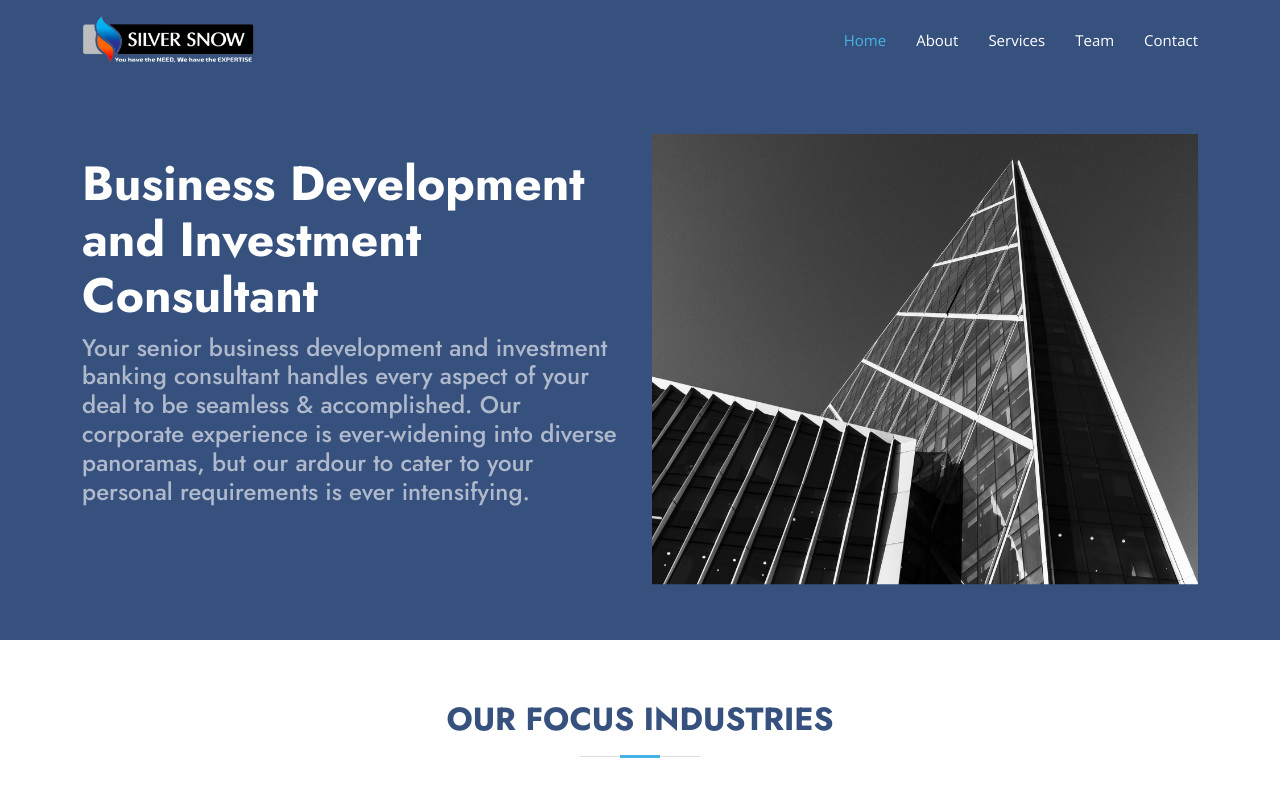
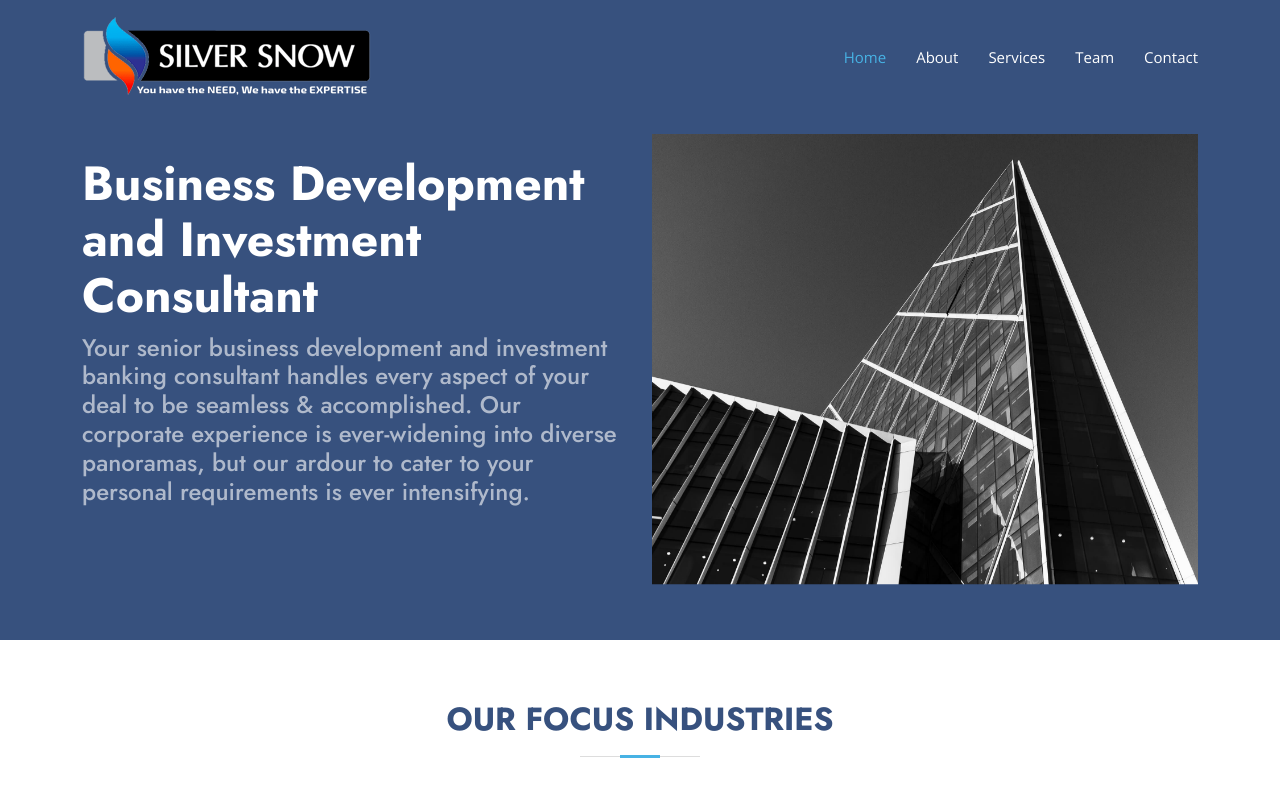
Before and after one commit to bkuimba/silver, a plain HTML site: page Silver/index.html in a window 1280 px wide. Shown: the top 800 px of the page. Drawn offline with nearby package versions, Linux system fonts and the light colour scheme.

Commit message:
add Silver

```diff
--- a/Silver/assets/css/style.css
+++ b/Silver/assets/css/style.css
@@ -133,7 +133,7 @@ h6 {
 }
 
 #header .logo img {
-  max-height: 50px;
+  max-height: px;
 }
 
 /*--------------------------------------------------------------
```
